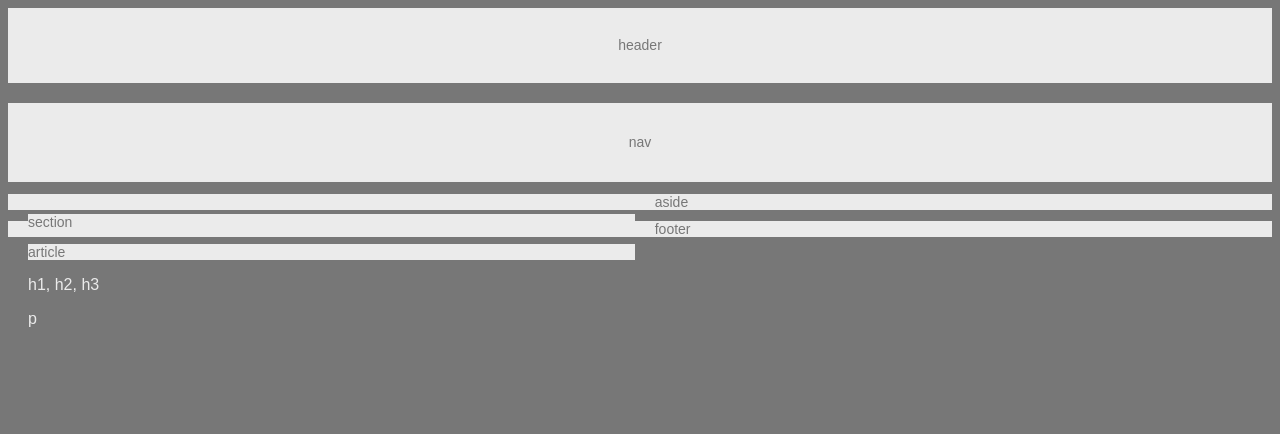
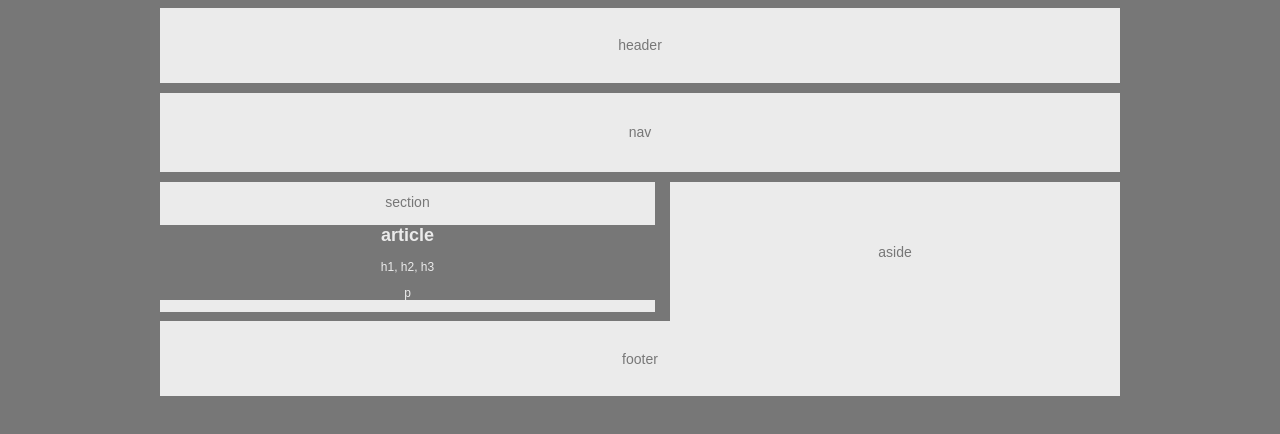
Before and after one commit to ngwijea/HW-Wireframe, a plain HTML site: page index.html in a window 1280 px wide. Drawn offline with Linux system fonts and the light colour scheme.

Commit message:
added updated page with footer and aside completed

```diff
--- a/index.html
+++ b/index.html
@@ -3,10 +3,10 @@
 
 <head>
     <meta charset="UTF-8">
-    <title>Document</title>
+    <title>Wirefram Homework (Easier)</title>
     <link rel="stylesheet" href="style.css">
 </head>
-
+<div class="size">
 <body>
 
     <header>
@@ -16,11 +16,11 @@
     <nav>
         <h1>nav</h1>
     </nav>
-
-    <section>
+    <div class="container">
+        <section class="clearfix">
             <h1>section</h1>
             <article>
-            <h1>article</h1>
+                <h2>article</h2>
                 <div>
                     <p>h1, h2, h3</p>
                 </div>
@@ -31,14 +31,16 @@
 
             </article>
         </section>
-    <aside>
+
+        <aside class="clearfix">
             <h1>aside</h1>
         </aside>
-
-</body>
+    </div>
 
     <footer>
         <h1>footer</h1>
     </footer>
+</div>
+</body>
 
 </html>
--- a/style.css
+++ b/style.css
@@ -2,47 +2,64 @@ header {
     background: #ebebeb;
     text-align: center;
     padding: 20px;
-    margin-bottom: 20-x;
 
+}
+/* Created this class because putting width in body was not working */
+.size {
+    width: 960px;
+    margin-left: auto;
+    margin-right: auto;
 }
 
 nav {
     background: #ebebeb;
     text-align: center;
     padding: 20px;
-    margin-top: 20px;
+    margin-top: 10px;
 
 }
-
 body {
     font-family: 'Arial','helvetica Neue', Arial, Helvetica, sans-serif;
     color: '#777';
     background: #777;
-    width: '960px';
-    font size:'18px';
+    font-size:'18px';
 }
+
+.container {
+    margin-top: 10px;
+}
+
+.clearfix::after {
+    content: "";
+    clear: both;
+    display: table;
+  }
+
+section {
+    float: left;
+    width: 495px;
+    background: #ebebeb;
+    text-align: center;
+}
+
 
 article {
     color: #ebebeb;
     background: #777;
-}
-
-section {
-    width: 495px;
-    float: left;
-    width: 48%;
-    padding: 20px;
-    margin-bottom: 20px;}
+    font-size: 12px;
+    font-weight: normal;
+    display:block;
 }
 
 aside {
     background: #ebebeb;
     text-align: center;
+    width: 350px;
     float: left;
-    width: 48%;
-    padding: 20px;
-    margin-bottom: 20px;
+    margin-left: 15px;
+    padding: 50px;
 }
+
 
 h1 {
     color: #777;
@@ -50,3 +67,11 @@ h1 {
     font-size: 14px;
     font-weight: normal;
 }
+
+footer {
+    background: #ebebeb;
+    text-align: center;
+    clear: both;
+    padding: 20px;
+
+}
```
Lines whose indentation alone changed are shown as unchanged.
